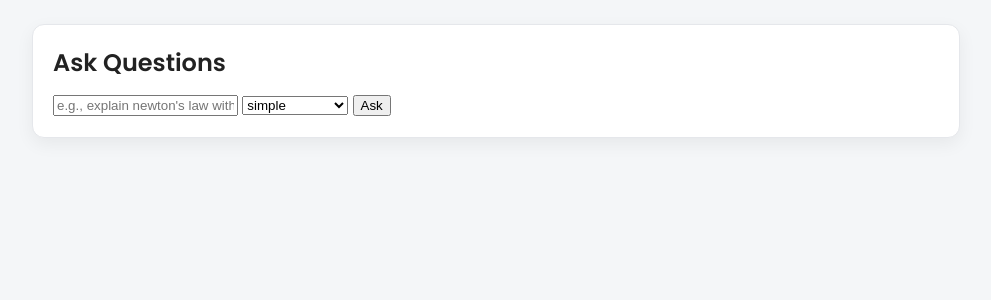
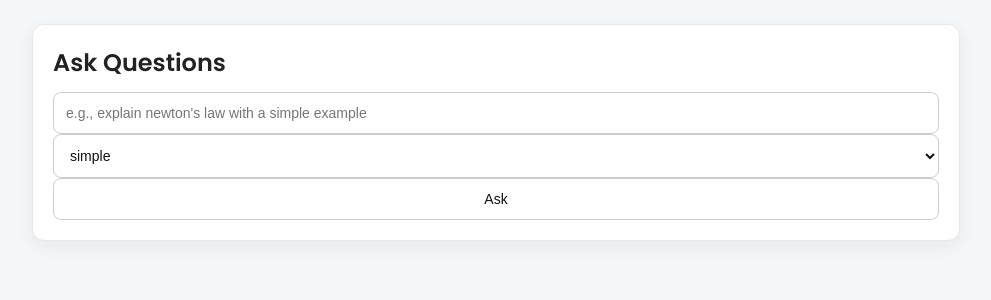
Before and after one commit to Arham-Begani/Study_buddy, a Flask app: page /chat in a window 1280 px wide. Shown: the part 66-366 px from the top of the page, without its empty margins (144-1135 px from the left). Run offline with Flask 3, Linux system fonts and the light colour scheme.

Commit message:
Update style.css

```diff
--- a/static/style.css
+++ b/static/style.css
@@ -76,3 +76,16 @@ p{
     color:var(--muted);
     margin:0 0 16px 0;
 }
+
+input,
+select,
+textarea,
+button {
+    width: 100%;
+    padding: 12px;
+    border: 1px solid #ccc;
+    border-radius: 8px;
+    background: #fff;
+    color: #111;
+    font-size: 14px;
+}
```
